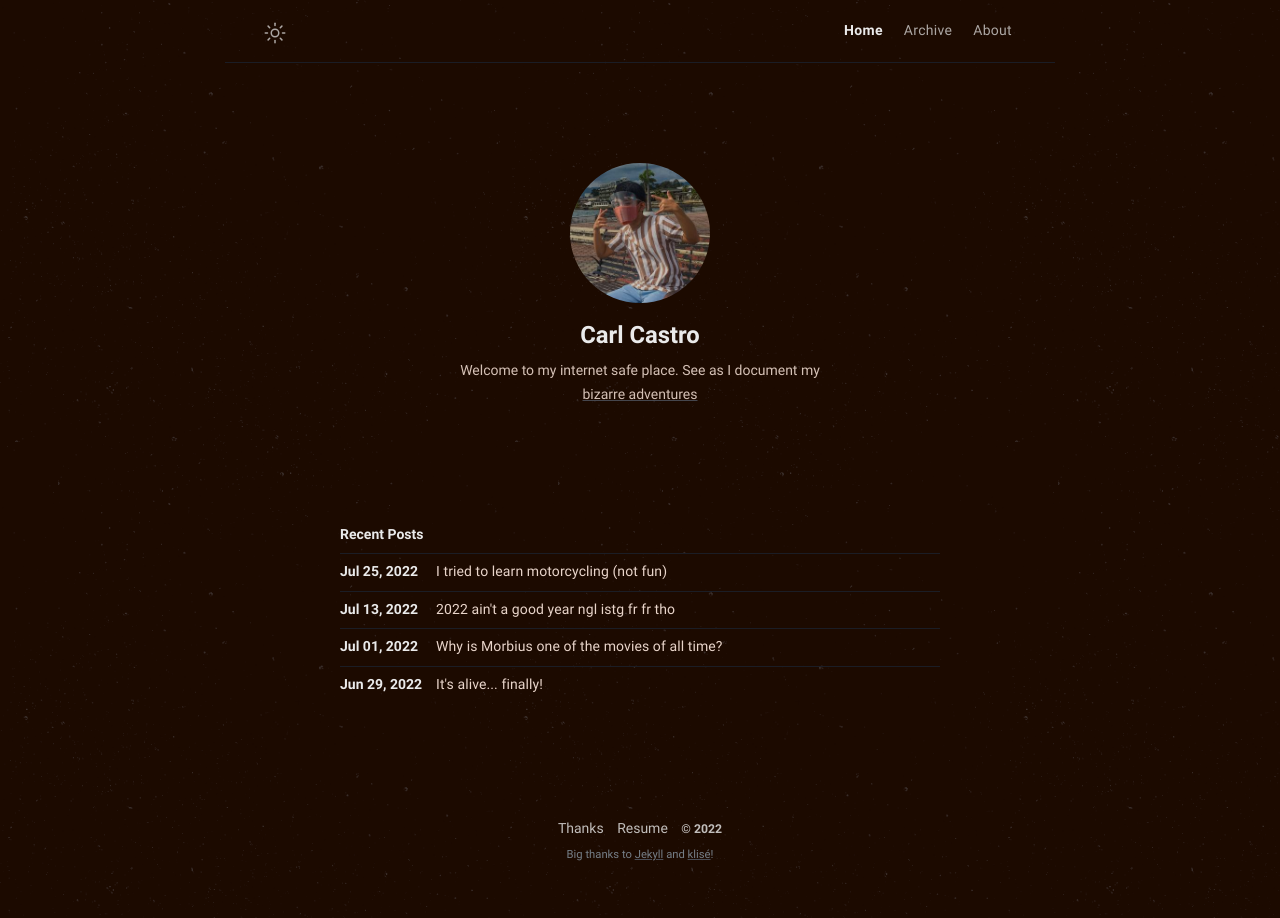
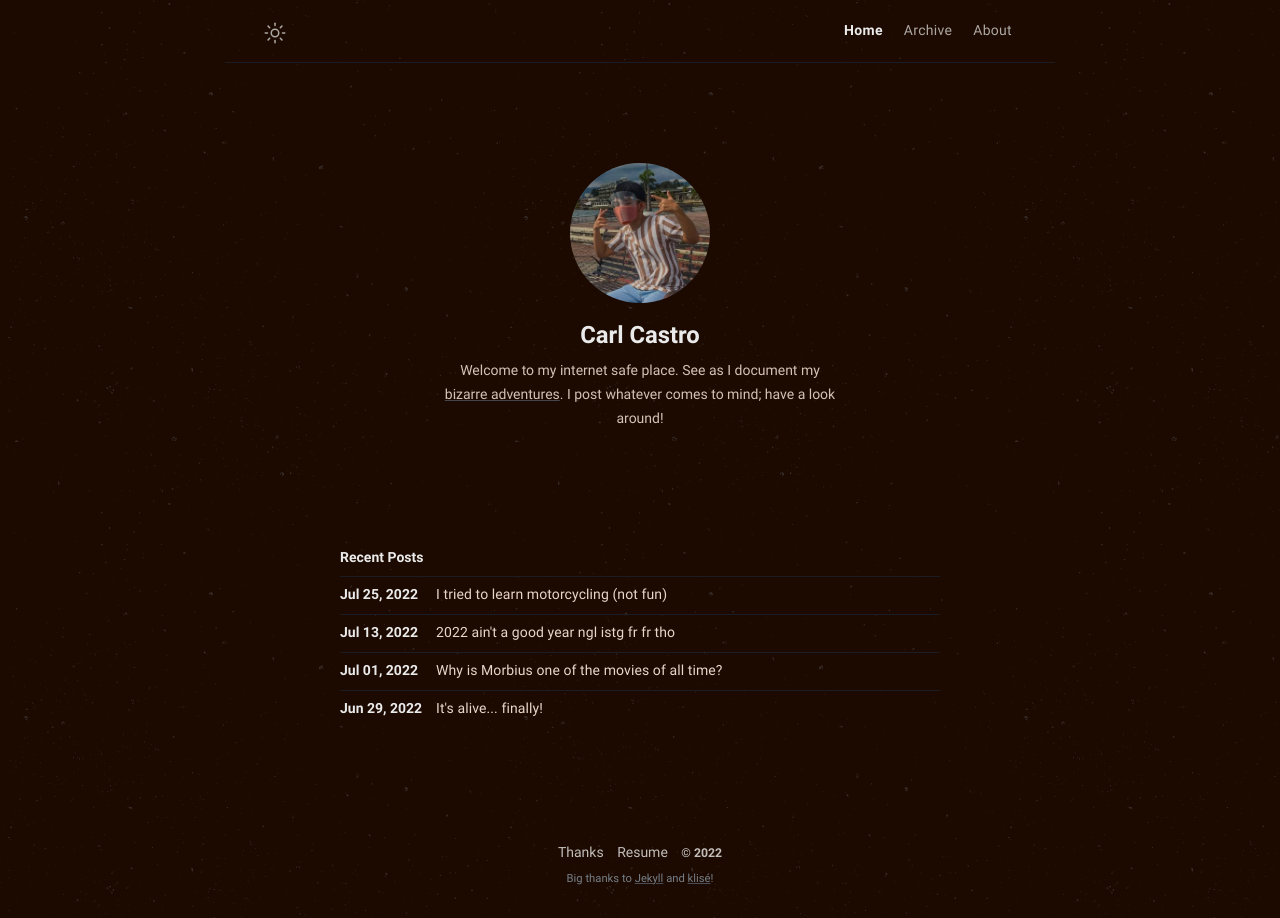
Before and after one commit to philippines69/carlcastroarchives, a Jekyll site: the page built from index.md, in a window 1280 px wide. Built offline with Jekyll 4.4.1, drawn with Linux system fonts in a browser that asks for light colours.

Commit message:
Update _config.yml

```diff
--- a/_config.yml
+++ b/_config.yml
@@ -12,7 +12,7 @@ mode: dark # default theme "dark" | "light"
 author:
   name: Carl Castro # author name
   bio: >- # tell to the world
-      Welcome to my internet safe place. See as I document my <a href="https://youtu.be/cPCLFtxpadE">bizarre adventures</a>
+      Welcome to my internet safe place. See as I document my <a href="https://youtu.be/cPCLFtxpadE" target="_blank">bizarre adventures</a>. I post whatever comes to mind; have a look around!
   username: username # general username
   github: github_username # github username
   twitter: twitter_username # twitter username
```
